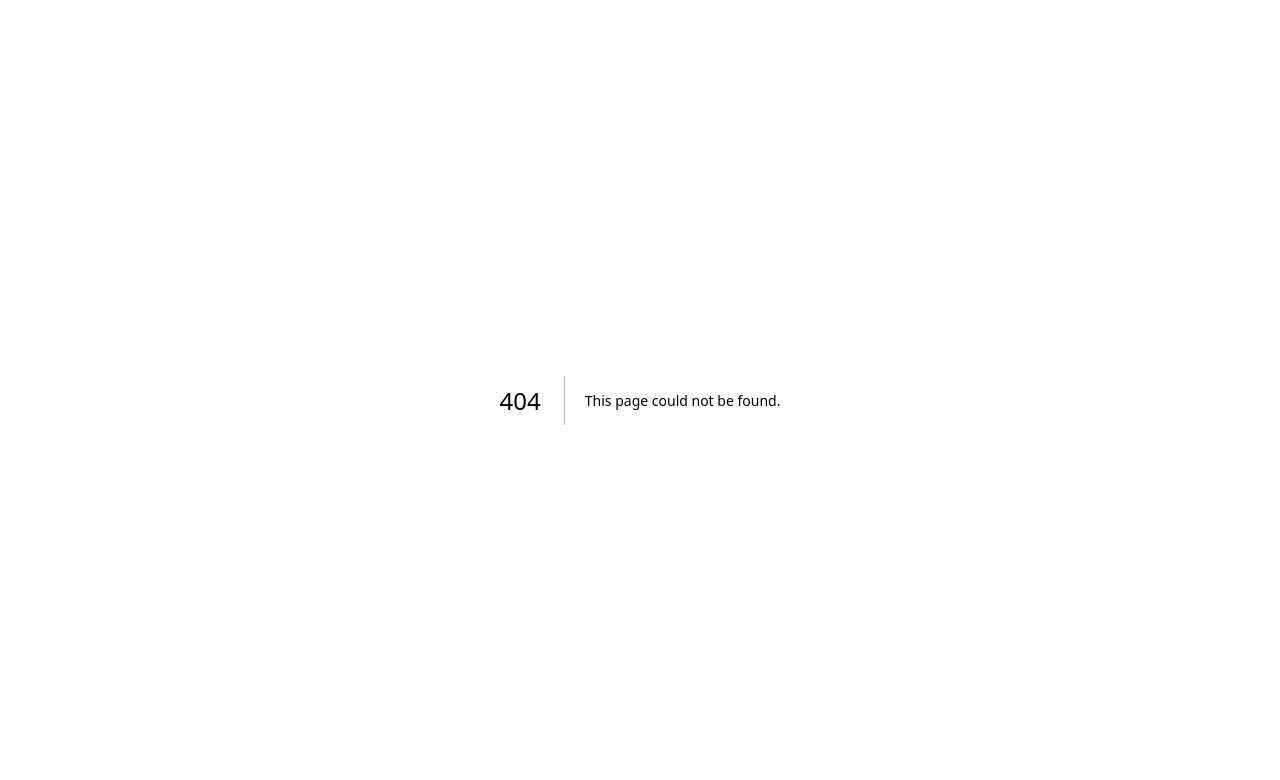
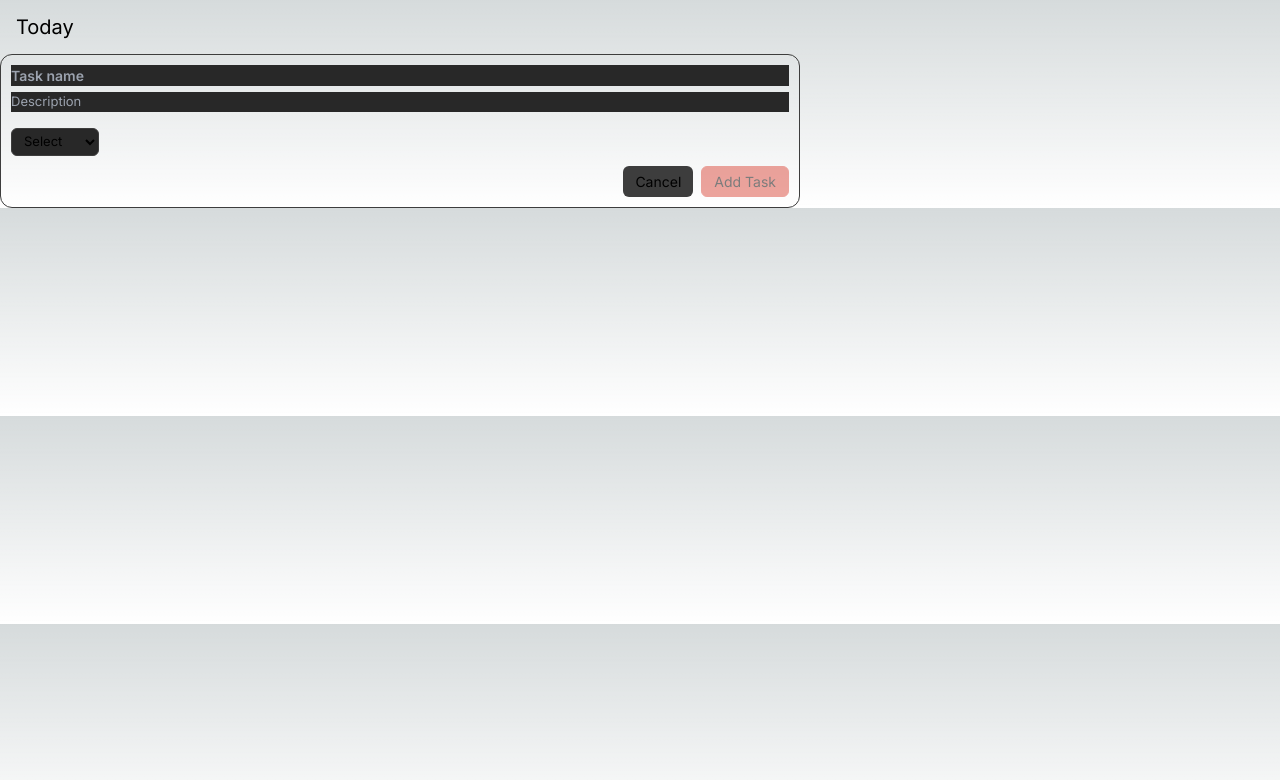
Before and after one commit to antonykariu/todoist-clone, a Next.js app: page /today in a window 1280 px wide. Before the commit this address had no page. Shown: the top 780 px of the page. Built offline with nearby package versions, Linux system fonts and the light colour scheme.

Commit message:
Edits to task creation

```diff
--- a/src/app/globals.css
+++ b/src/app/globals.css
@@ -6,18 +6,21 @@
   --foreground-rgb: 0, 0, 0;
   --background-start-rgb: 214, 219, 220;
   --background-end-rgb: 255, 255, 255;
+  --font-family-regular: -apple-system,BlinkMacSystemFont,"Segoe UI",Roboto,"Apple Color Emoji",Helvetica,Arial,sans-serif,"Segoe UI Emoji","Segoe UI Symbol";
 }
 
 @media (prefers-color-scheme: dark) {
   :root {
     --foreground-rgb: 255, 255, 255;
-    --background-start-rgb: 0, 0, 0;
-    --background-end-rgb: 0, 0, 0;
+    --background-start-rgb: 40, 40, 40;
+    --background-end-rgb: 40, 40, 40;
   }
 }
 
+
 body {
   color: rgb(var(--foreground-rgb));
+  font-family: var(--font-family-regular);
   background: linear-gradient(
       to bottom,
       transparent,
--- a/src/app/inbox/page.tsx
+++ /dev/null
@@ -1,93 +0,0 @@
-"use client";
-import createTask from "@/lib/createTask";
-import React, { useReducer } from "react";
-
-export default function Inbox() {
-  const initial = {
-    title: "",
-    description: "",
-    priority: "0",
-    completed: false,
-  };
-
-  const [state, dispatch] = useReducer(
-    (state: TaskObj, action: Partial<TaskObj>) => ({
-      ...state,
-      ...action,
-    }),
-    initial
-  );
-
-  const handleSubmit = async (
-    event: React.FormEvent<HTMLFormElement>
-  ): Promise<void> => {
-    event.preventDefault();
-
-    createTask(state)
-      .then((task) => {
-        console.log(task);
-        dispatch(initial);
-      })
-      .catch((error) => console.log(error));
-  };
-
-  return (
-    <div className="flex">
-      <h1>Inbox</h1>
-      <form onSubmit={handleSubmit}>
-        <fieldset>
-          <label htmlFor="title">Title</label>
-          <input
-            className="text-gray-900 m-1 p-1 outline outline-offset-0 hover:outline-blue-200 focus:outline-blue-700"
-            type="text"
-            name="title"
-            placeholder="Title"
-            value={state.title}
-            onChange={(e) => dispatch({ title: e.target.value })}
-            required
-          />
-          <label htmlFor="description">Description</label>
-
-          <input
-            className="text-gray-900 m-1 p-1 outline outline-offset-0 hover:outline-blue-200 focus:outline-blue-700"
-            type="text"
-            name="description"
-            placeholder="Description"
-            value={state.description}
-            onChange={(e) => dispatch({ description: e.target.value })}
-          />
-        </fieldset>
-        <fieldset>
-          <label htmlFor="priority">Priority</label>
-
-          <select
-            className="text-gray-900 m-1 p-1 outline outline-offset-0 hover:outline-blue-200 focus:outline-blue-700"
-            name="priority"
-            onChange={(e) => dispatch({ priority: e.target.value })}
-          >
-            <option>Select</option>
-            <option value="1">Low</option>
-            <option value="2">Medium</option>
-            <option value="3">High</option>
-            <option value="4">High</option>
-          </select>
-          <input
-            type="radio"
-            name="completed"
-            value={state.completed === true ? "true" : "false"}
-            onChange={(e) =>
-              dispatch({ completed: e.target.value === "true" ? true : false })
-            }
-          />
-        </fieldset>
-
-        <button
-          type="submit"
-          className="bg-blue-400 p-1 px-4 my-4 rounded-full"
-        >
-          Submit
-        </button>
-      </form>
-    </div>
-  );
-}
--- a/src/app/page.tsx
+++ b/src/app/page.tsx
@@ -4,7 +4,7 @@ export default function Home() {
   return (
     <main>
       <h2>Hello from Homepage</h2>
-      <Link href="/inbox">Inbox</Link>
+      <Link href="/today">Today</Link>
     </main>
   );
 }
--- /dev/null
+++ b/src/app/today/components/createTask.tsx
@@ -0,0 +1,99 @@
+"use client";
+import createTask from "@/lib/createTask";
+import React, { useReducer } from "react";
+
+export default function CreateTask() {
+  const initial = {
+    title: "",
+    description: "",
+    priority: "0",
+    completed: false,
+  };
+
+  const [state, dispatch] = useReducer(
+    (state: TaskObj, action: Partial<TaskObj>) => ({
+      ...state,
+      ...action,
+    }),
+    initial
+  );
+
+  const handleSubmit = async (
+    event: React.FormEvent<HTMLFormElement>
+  ): Promise<void> => {
+    event.preventDefault();
+
+    createTask(state)
+      .then((task) => {
+        console.log(task);
+        dispatch(initial);
+      })
+      .catch((error) => console.log(error));
+  };
+
+  return (
+    <div className="container">
+      <form
+        onSubmit={handleSubmit}
+        className="w-4xl border border-divider-100 rounded-xl"
+      >
+        <div className="flex flex-wrap px-sm pt-sm">
+          <div className="mb-sm w-full">
+            <textarea
+              onInput={(e) => {
+                e.currentTarget.style.height = "";
+                e.currentTarget.style.height =
+                  Math.min(e.currentTarget.scrollHeight, 150) + "px";
+              }}
+              className="w-full bg-primary-100 focus:outline-none text-sm resize-none font-semibold"
+              onChange={(e) => dispatch({ title: e.target.value })}
+              value={state.title}
+              placeholder="Task name"
+              rows={1}
+            ></textarea>
+            <textarea
+              onInput={(e) => {
+                e.currentTarget.style.height = "";
+                e.currentTarget.style.height =
+                  Math.min(e.currentTarget.scrollHeight, 150) + "px";
+              }}
+              className="w-full bg-primary-100 focus:outline-none text-xs resize-none"
+              onChange={(e) => dispatch({ description: e.target.value })}
+              value={state.description}
+              placeholder="Description"
+              rows={1}
+            ></textarea>
+          </div>
+          <div className="mb-sm w-full">
+            <select
+              className="bg-primary-100 border border-divider-100 rounded-md px-2 py-1 text-xs"
+              name="priority"
+              onChange={(e) => dispatch({ priority: e.target.value })}
+            >
+              <option>Select</option>
+              <option value="1">🏳</option>
+              <option value="2">Medium</option>
+              <option value="3">High</option>
+              <option value="4">High</option>
+            </select>
+          </div>
+          <div className="mb-sm w-full flex flex-1 justify-end">
+            <button
+              type="reset"
+              className="bg-divider-100 px-sm-2 rounded-md text-sm mr-2"
+            >
+              Cancel
+            </button>
+            <button
+              type="submit"
+              className="bg-disabled-100 border border-disabled-100 px-sm-2 py-1 rounded-md text-sm disabled:opacity-50 disabled:cursor-not-allowed"
+              disabled={state.title === "" ? true : false}
+            >
+              Add Task
+            </button>
+          </div>
+        </div>
+      </form>
+    </div>
+  );
+}
--- /dev/null
+++ b/src/app/today/page.tsx
@@ -0,0 +1,12 @@
+import CreateTask from "./components/createTask";
+
+export default function Today() {
+  return (
+    <div className="flex flex-wrap">
+      <nav className="flex w-full py-3 px-4">
+      <h1 className="font-200 text-xl">Today</h1>
+      </nav>
+      <CreateTask />
+    </div>
+  );
+}
--- a/tailwind.config.js
+++ b/tailwind.config.js
@@ -1,18 +1,63 @@
 /** @type {import('tailwindcss').Config} */
 module.exports = {
   content: [
-    './src/pages/**/*.{js,ts,jsx,tsx,mdx}',
-    './src/components/**/*.{js,ts,jsx,tsx,mdx}',
-    './src/app/**/*.{js,ts,jsx,tsx,mdx}',
+    "./src/pages/**/*.{js,ts,jsx,tsx,mdx}",
+    "./src/components/**/*.{js,ts,jsx,tsx,mdx}",
+    "./src/app/**/*.{js,ts,jsx,tsx,mdx}",
   ],
   theme: {
     extend: {
       backgroundImage: {
-        'gradient-radial': 'radial-gradient(var(--tw-gradient-stops))',
-        'gradient-conic':
-          'conic-gradient(from 180deg at 50% 50%, var(--tw-gradient-stops))',
+        "gradient-radial": "radial-gradient(var(--tw-gradient-stops))",
+        "gradient-conic":
+          "conic-gradient(from 180deg at 50% 50%, var(--tw-gradient-stops))",
+      },
+      screens: {
+        sm: "640px",
+        md: "768px",
+        lg: "1024px",
+        xl: "1280px",
+        "2xl": "1360px",
+        "3xl": "1440px",
+      },
+      spacing: {
+        sm: "10px",
+        "sm-2": "12px",
+        md: "16px",
+        lg: "24px",
+        xl: "32px",
+        "2xl": "40px",
+        "3xl": "48px",
+        "4xl": "800px",
+      },
+      fontSize: {
+        xs: "13px",
+        sm: "14px",
+        tiny: ".875rem",
+        base: "1rem",
+        lg: "1.125rem",
+        xl: "1.25rem",
+        "2xl": "1.5rem",
+        "3xl": "1.875rem",
+        "4xl": "2.25rem",
+        "5xl": "3rem",
+        "6xl": "4rem",
+        "7xl": "5rem",
+      },
+      colors: {
+        primary: {
+          100: "#282828",
+          200: "#292929",
+        },
+        disabled: {
+          100: "#dc4c3e",
+        },
+        divider: {
+          100: "#3d3d3d",
+          200: "#999",
+        },
       },
     },
   },
   plugins: [],
-}
+};
```
